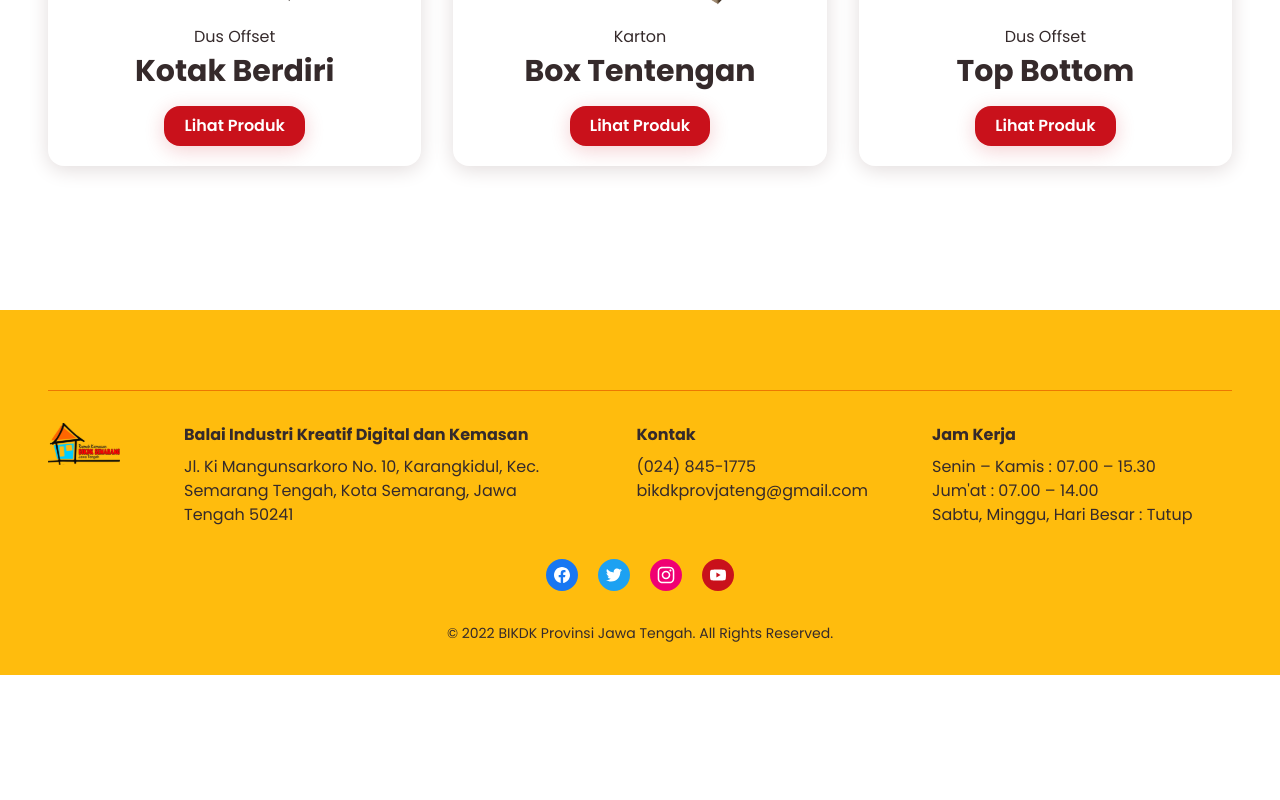
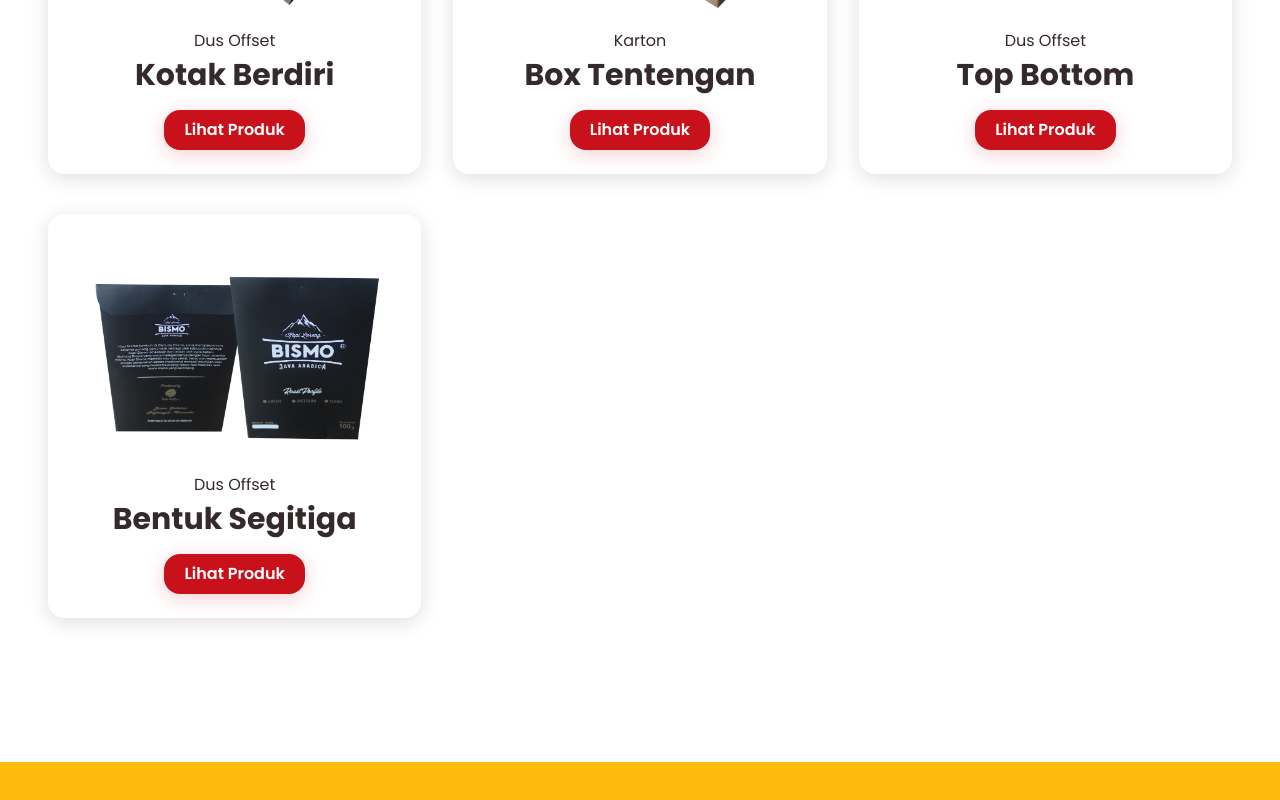
Before and after one commit to ivannoard/simpelmen-fe, a React (Create React App) app: page /produk-kemasan in a window 1280 px wide. Shown: the part 518-1318 px from the top of the page. Before the commit the page ends 1193 px from the top, so only its background shows below. Built offline with nearby package versions, Linux system fonts and the light colour scheme.

Commit message:
fixing dekstop ve=iew

```diff
--- a/src/assets/image/index.js
+++ b/src/assets/image/index.js
@@ -1,8 +1,10 @@
+import bentukSegitiga from "./dummy/bentuk-segitiga.png";
 import boxTentengan from "./dummy/box-tentengan.png";
 import kotakBerdiri from "./dummy/kotak-berdiri.png";
 import topBottom from "./dummy/top-bottom.png";
 
 export const dummyImg = {
+  bentukSegitiga,
   boxTentengan,
   kotakBerdiri,
   topBottom,
--- a/src/components/Card/CardProduct.jsx
+++ b/src/components/Card/CardProduct.jsx
@@ -3,7 +3,7 @@ import React from "react";
 const CardProduct = ({ produkImg, altImg, kategori, jenis }) => {
   return (
     <>
-      <div className='w-full p-5 rounded-2xl shadow-gray flex flex-col items-center bg-white'>
+      <div className='w-full py-6 px-5 rounded-2xl shadow-gray flex flex-col items-center bg-white'>
         <div className='mb-3'>
           <img src={produkImg} alt={altImg} className='w-full' />
         </div>
--- a/src/pages/Kemasan/index.jsx
+++ b/src/pages/Kemasan/index.jsx
@@ -25,6 +25,12 @@ const Kemasan = () => {
       kategori: "Dus Offset",
       jenis: "Top Bottom",
     },
+    {
+      produkImg: dummyImg.bentukSegitiga,
+      altImg: "Bentuk Segitiga",
+      kategori: "Dus Offset",
+      jenis: "Bentuk Segitiga",
+    },
   ];
   return (
     <>
@@ -48,7 +54,7 @@ const Kemasan = () => {
           </div>
         </section>
         <section id='kemasan' className='mb-11'>
-          <div className='w-full grid grid-cols-12 gap-x-8'>
+          <div className='w-full grid grid-cols-12 gap-x-8 gap-y-10'>
             {dummyData.map((item, index) => {
               return (
                 <div className='col-span-4' key={index}>
```
Also changed, not shown: src/assets/image/dummy/bentuk-segitiga.png (added).
